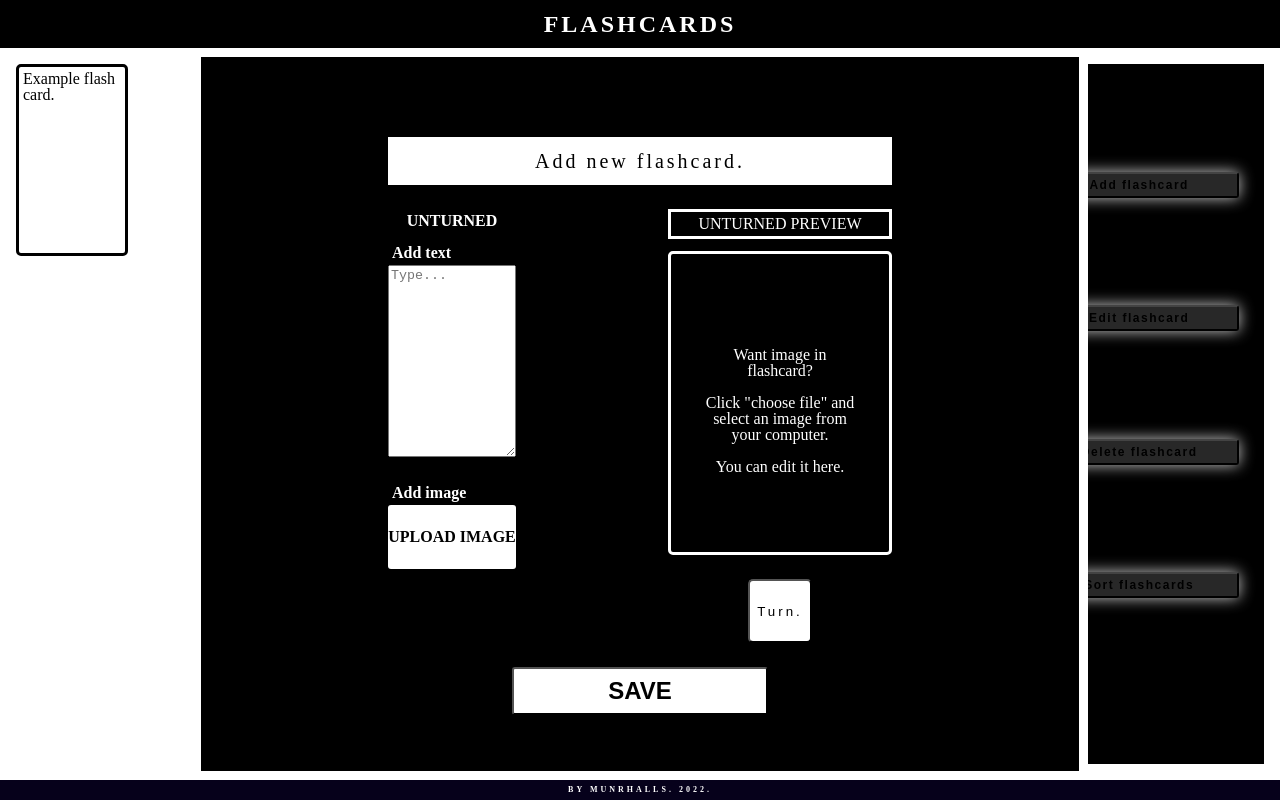
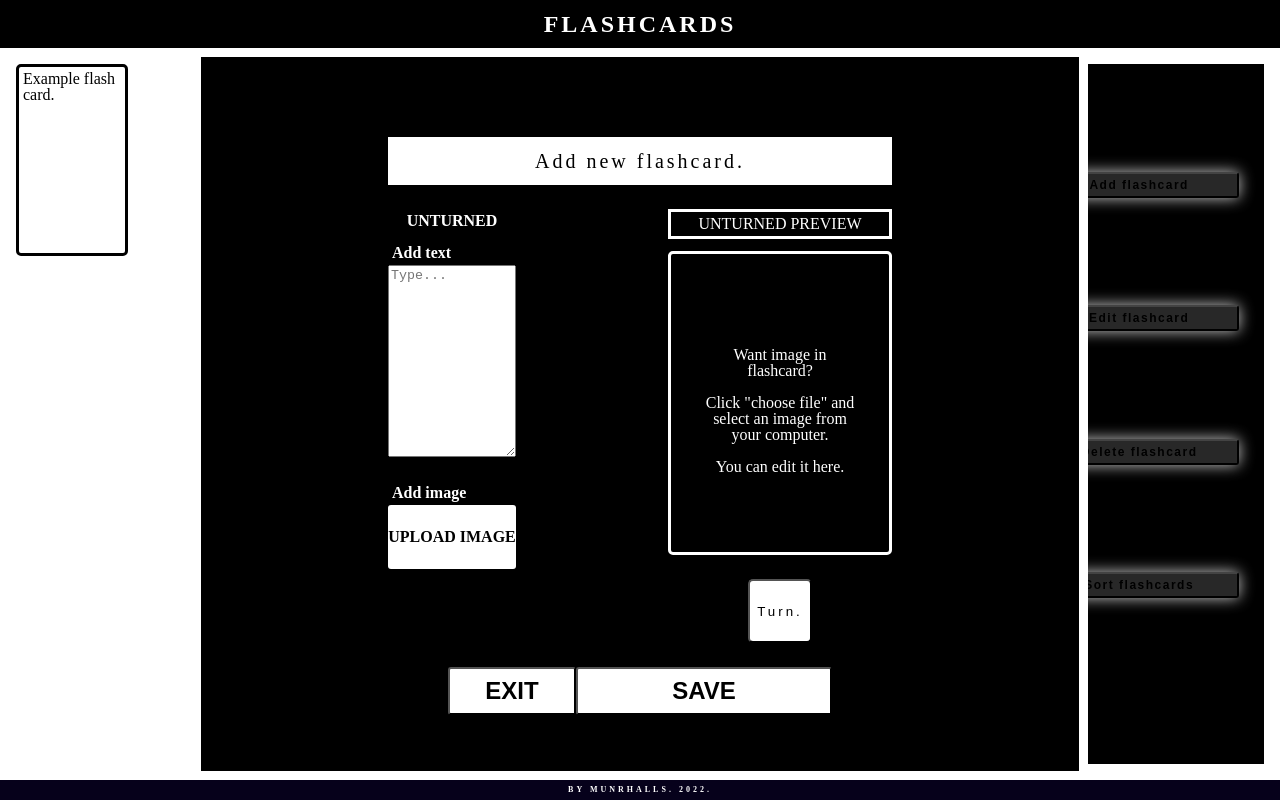
Before and after one commit to munrhalls/Oxus-Flashcards, a React (Create React App) app: page / in a window 1280 px wide. Both pictures are taken after a click on the button "Add flashcard". Built offline with nearby package versions, Linux system fonts and the light colour scheme.

Commit message:
bug solve

```diff
--- a/src/App.js
+++ b/src/App.js
@@ -1,7 +1,6 @@
 import "./App.css";
 import { useState } from "react";
 import { Flashcard } from "./Flashcard/Flashcard";
-import { AddFlashcard } from "./Modals/AddFlashcard";
 import { Modals } from "./Modals/Modals";
 import {
   getStorage,
@@ -48,6 +47,9 @@ function App() {
     setFlashcards([...flashcards, flashcard]);
     console.log(flashcards);
   }
+  function closeModal() {
+    setModalOpen(null);
+  }
 
   return (
     <div className="App">
@@ -81,6 +83,7 @@ function App() {
           <Modals
             modalOpen={modalOpen}
             updateFlashcards={(flashcard) => updateFlashcards(flashcard)}
+            closeModal={() => closeModal()}
           />
         )}
       </main>
--- a/src/Modals/AddFlashcard.js
+++ b/src/Modals/AddFlashcard.js
@@ -2,7 +2,7 @@ import React, { useState } from "react";
 import cloneDeep from "lodash.clonedeep";
 import { Preview } from "./Preview";
 
-export const AddFlashcard = ({ updateFlashcards }) => {
+export const AddFlashcard = ({ updateFlashcards, closeModal }) => {
   const [side, setSide] = useState(false);
   const [turnedImg, setTurnedImg] = useState("");
   const [unturnedImg, setUnturnedImg] = useState("");
@@ -49,13 +49,18 @@ export const AddFlashcard = ({ updateFlashcards }) => {
     let str = await getBase64(e.target.files[0]);
     setTurnedImg(() => str);
   }
-  const getBase64 = (file) =>
+  const getBase64 = (file) => {
     new Promise((resolve, reject) => {
       const reader = new FileReader();
       reader.readAsDataURL(file);
       reader.onload = () => resolve(reader.result);
       reader.onerror = (error) => reject(error);
     });
+  };
+  function handleExit(e) {
+    e.preventDefault();
+    closeModal();
+  }
   return (
     <div className="Flashcards__form__container">
       <div className="Flashcards__form__titleRibbon">
@@ -148,10 +153,17 @@ export const AddFlashcard = ({ updateFlashcards }) => {
           </div>
         </div>
         <div className="Flashcard__form__submitContainer">
+          <button
+            onClick={(e) => handleExit(e)}
+            className="Flashcard__form__close"
+          >
+            EXIT
+          </button>
           <input
             className="Flashcard__form__submit"
             type="submit"
             value="SAVE"
+            s
           />
         </div>
       </form>
--- a/src/Modals/Modals.css
+++ b/src/Modals/Modals.css
@@ -134,6 +134,18 @@
     justify-content: center;
     align-items: flex-start;
 }
+.Flashcard__form__close {
+    cursor: pointer;
+    width: 8rem;
+    background-color: transparent;
+    background: transparent;
+    border-radius: 3px;
+    font-size: 1.5rem;
+    padding: 0.5rem;
+    font-weight: bold;
+    text-transform: uppercase;
+    background-color: #fff;
+}
 .Flashcard__form__submit {
     cursor: pointer;
     width: 16rem;
--- a/src/Modals/Modals.js
+++ b/src/Modals/Modals.js
@@ -1,11 +1,14 @@
 import React from "react";
 import { AddFlashcard } from "./AddFlashcard";
 
-export const Modals = ({ updateFlashcards, modalOpen }) => {
+export const Modals = ({ updateFlashcards, modalOpen, closeModal }) => {
   return (
     <div className="Modals">
       {modalOpen === "AddFlashcard" ? (
-        <AddFlashcard updateFlashcards={updateFlashcards} />
+        <AddFlashcard
+          closeModal={closeModal}
+          updateFlashcards={updateFlashcards}
+        />
       ) : (
         ""
       )}
```
